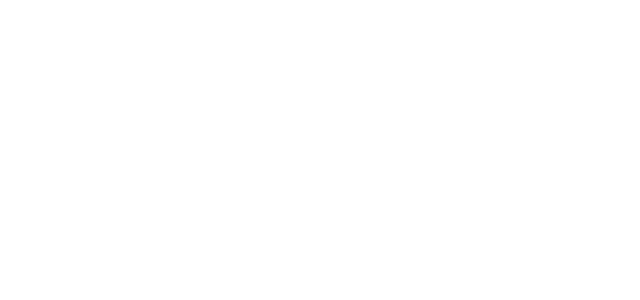
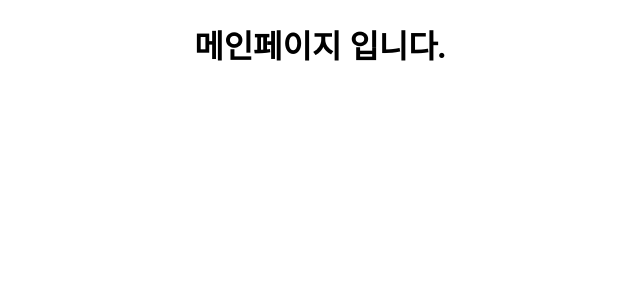
Before and after one commit to dahae8/Sherpa, a React (Create React App) app in the folder frontend/: page / in a window 1280 px wide. Shown: the top 300 px of the page, without its empty margins (320-960 px from the left). Built offline with nearby package versions, Linux system fonts and the light colour scheme; a web font is replaced by a local one.

Commit message:
💡  Feat: 프론트엔드 라우터 생성

```diff
--- a/frontend/src/App.js
+++ b/frontend/src/App.js
@@ -1,7 +1,13 @@
-import "./App.css";
+import React from 'react';
+import './App.css';
+import RouteLink from './routes/Route';
 
 function App() {
-  return <div className="App"></div>;
+  return (
+    <div className="App">
+      <RouteLink></RouteLink>
+    </div>
+  );
 }
 
 export default App;
--- /dev/null
+++ b/frontend/src/components/pages/MainPage.jsx
@@ -0,0 +1,10 @@
+import React from 'react';
+
+export const MainPage = () => {
+  return (
+    <div>
+      <h1>메인페이지 입니다.</h1>
+    </div>
+  );
+};
+export default MainPage;
--- a/frontend/src/index.js
+++ b/frontend/src/index.js
@@ -3,11 +3,21 @@
 import './index.css';
 import App from './App';
 import reportWebVitals from './reportWebVitals';
+// import { Provider } from 'react-redux';
+import { BrowserRouter } from 'react-router-dom';
+import { QueryClient, QueryClientProvider } from 'react-query';
+// import { store } from './store/store';
 
 const root = ReactDOM.createRoot(document.getElementById('root'));
+const queryClient = new QueryClient();
+
 root.render(
   <React.StrictMode>
-    <App />
+    <QueryClientProvider client={queryClient}>
+      <BrowserRouter>
+          <App />
+      </BrowserRouter>
+    </QueryClientProvider>
   </React.StrictMode>
 );
 
--- /dev/null
+++ b/frontend/src/routes/Route.jsx
@@ -0,0 +1,25 @@
+import { Route, Routes } from 'react-router-dom';
+import MainPage from '../components/pages/MainPage';
+
+function RouteLink(props) {
+  return (
+    <div>
+      <Routes>
+        <Route path="/" element={<MainPage />} />
+        {/* <Route path="/login" element={<LoginPage />} />
+        <Route path="/signup" element={<SignupPage />} />
+        <Route path="/mypage" element={<MyPage />} />
+        <Route path="//mediaRecommend" element={<MediaRecommend />} />
+        <Route path="/mediaResult/online" element={<MyPage />} />
+        <Route path="/mediaResult/tv" element={<MyPage />} />
+        <Route path="/mediaResult/radio" element={<MyPage />} />
+        <Route path="/mediaResult/newspaper" element={<MyPage />} />
+        <Route path="/mediaResult/outdoor" element={<MyPage />} />
+        <Route path="/keywordRecommend" element={<MyPage />} />
+        <Route path="/contentRecommend" element={<MyPage />} /> */}
+      </Routes>
+    </div>
+  );
+}
+
+export default RouteLink;
```
